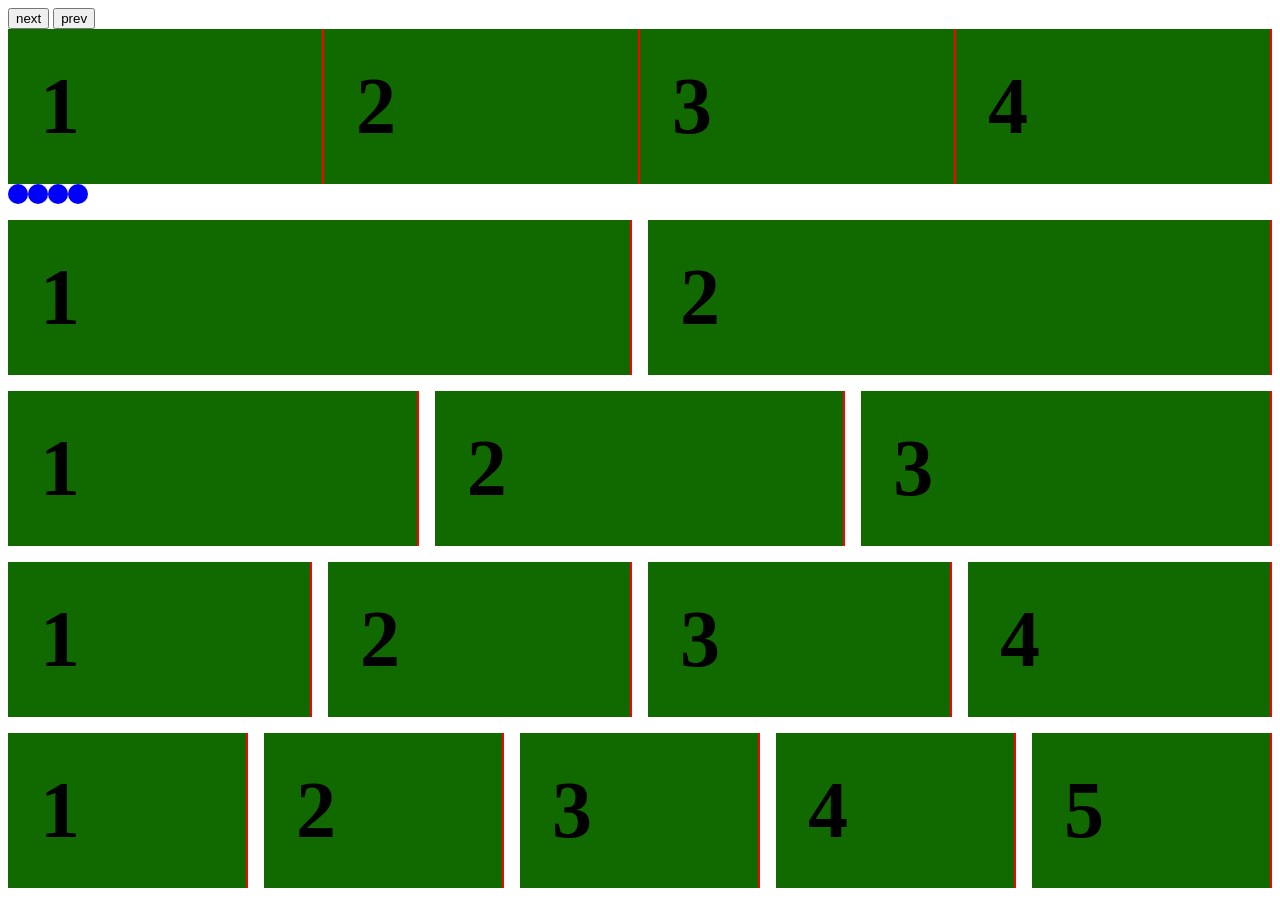
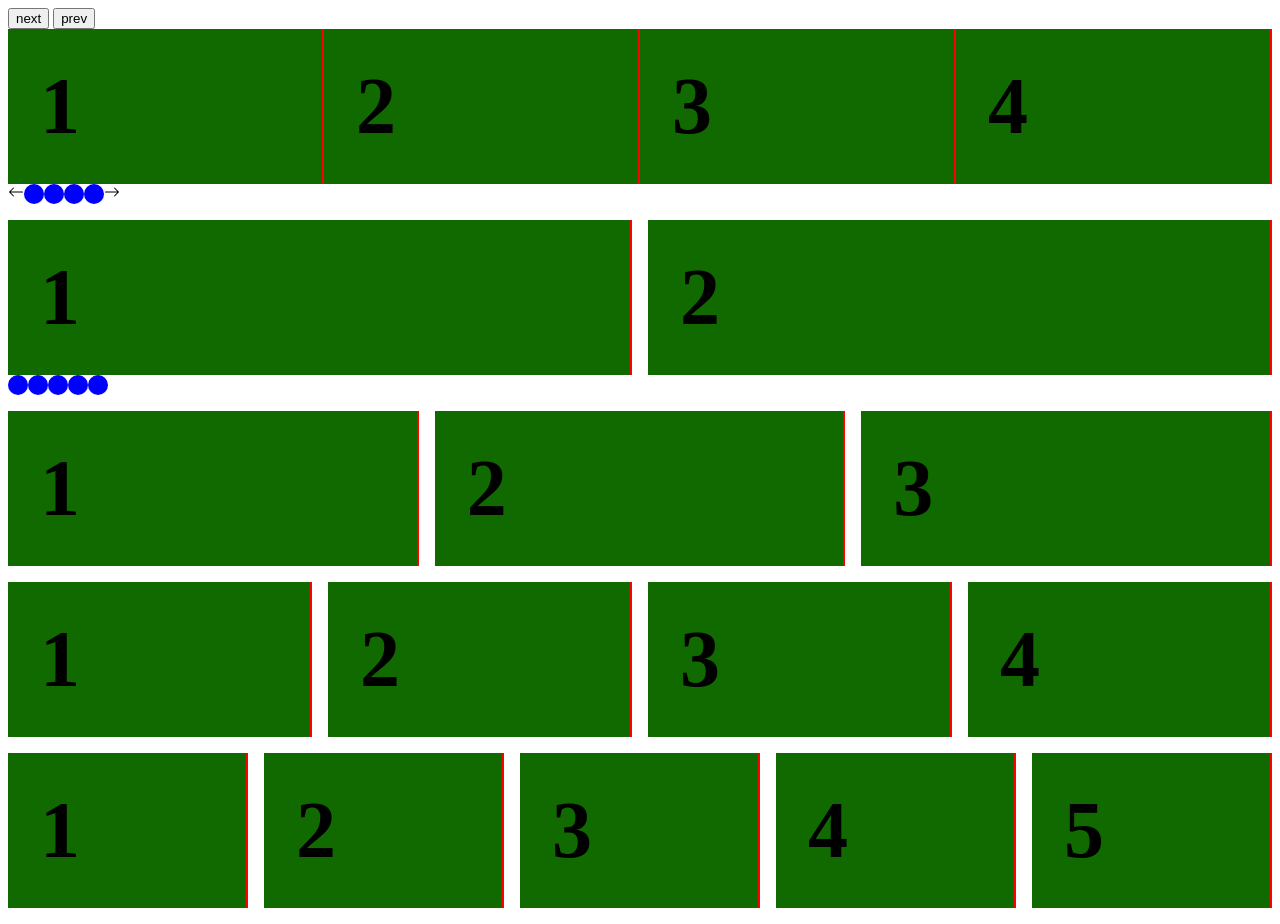
Before and after one commit to necatikcl/supercharged-slider, a website built with Vite: page index.html in a window 1280 px wide. Built offline with nearby package versions, Linux system fonts and the light colour scheme.

Commit message:
pagination add different places settings

```diff
--- a/index.html
+++ b/index.html
@@ -20,7 +20,17 @@
       <div class="s-slide">4</div>
     </div>
     <div class="s-slider-pagination">
+      <div class="s-slider-pagination-prev"><svg xmlns="http://www.w3.org/2000/svg" width="16" height="16"
+          fill="currentColor" class="bi bi-arrow-left" viewBox="0 0 16 16">
+          <path fill-rule="evenodd"
+            d="M15 8a.5.5 0 0 0-.5-.5H2.707l3.147-3.146a.5.5 0 1 0-.708-.708l-4 4a.5.5 0 0 0 0 .708l4 4a.5.5 0 0 0 .708-.708L2.707 8.5H14.5A.5.5 0 0 0 15 8z" />
+        </svg></div>
       <div class="s-slider-pagination-bullets"></div>
+      <div class="s-slider-pagination-next"><svg xmlns="http://www.w3.org/2000/svg" width="16" height="16"
+          fill="currentColor" class="bi bi-arrow-right" viewBox="0 0 16 16">
+          <path fill-rule="evenodd"
+            d="M1 8a.5.5 0 0 1 .5-.5h11.793l-3.147-3.146a.5.5 0 0 1 .708-.708l4 4a.5.5 0 0 1 0 .708l-4 4a.5.5 0 0 1-.708-.708L13.293 8.5H1.5A.5.5 0 0 1 1 8z" />
+        </svg></div>
     </div>
   </div>
 
@@ -31,6 +41,9 @@
       <div class="s-slide">3</div>
       <div class="s-slide">4</div>
       <div class="s-slide">5</div>
+    </div>
+    <div class="s-slider-pagination">
+      <div class="s-slider-pagination-bullets"></div>
     </div>
   </div>
 
--- a/src/demo.scss
+++ b/src/demo.scss
@@ -9,15 +9,20 @@
 .s-slider {
   margin-bottom: 1rem;
 
-  &-pagination-bullets {
+  &-pagination {
     align-items: center;
     display: flex;
 
-    &-item {
-      background: rgb(0, 0, 255);
-      border-radius: 100%;
-      height: 20px;
-      width: 20px;
+    &-bullets {
+      align-items: center;
+      display: flex;
+
+      &-item {
+        background: rgb(0, 0, 255);
+        border-radius: 100%;
+        height: 20px;
+        width: 20px;
+      }
     }
   }
 }
--- a/src/demo.ts
+++ b/src/demo.ts
@@ -15,14 +15,18 @@ const instance1 = createSlider({
     breakpoints({
       2000: [slidesPerView(2)],
       1500: [slidesPerView(4), spaceBetween(0)],
-      1000: [slidesPerView(3)],
+      1000: [slidesPerView(2)],
     }),
   ],
 });
 
 const instance2 = createSlider({
   element: '.s-slider-2',
-  middlewares: [spaceBetween(16), slidesPerView(2)],
+  middlewares: [
+    spaceBetween(16),
+    slidesPerView(2),
+    pagination(),
+  ],
 });
 
 const instance3 = createSlider({
--- a/src/utils/pagination.ts
+++ b/src/utils/pagination.ts
@@ -4,10 +4,24 @@ const pagination = (): Middleware => ({
   name: 'pagination',
   callback: (slider) => {
     const arraySlides = [...slider.slides];
-    const paginationBulletsWrapper = document.querySelector('.s-slider-pagination-bullets');
+    const paginatonWrapper = slider.element.querySelector('.s-slider-pagination');
+
+    if (!paginatonWrapper) return;
+
+    const paginationBulletsWrapper = paginatonWrapper.querySelector('.s-slider-pagination-bullets');
     const paginationBulletHtml = `
     <div class="s-slider-pagination-bullets-item"></div>
     `;
+    const paginationPrevButton = paginatonWrapper.querySelector('.s-slider-pagination-prev');
+    const paginationNextButton = paginatonWrapper.querySelector('.s-slider-pagination-next');
+
+    paginationPrevButton?.addEventListener('click', () => {
+      slider.prev();
+    });
+
+    paginationNextButton?.addEventListener('click', () => {
+      slider.next();
+    });
 
     if (!paginationBulletsWrapper) return;
 
@@ -20,7 +34,7 @@ const pagination = (): Middleware => ({
 
     bullets.forEach((bullet) => {
       bullet.addEventListener('click', () => {
-        console.log(bullet);
+        slider.next();
       });
     });
   },
```
